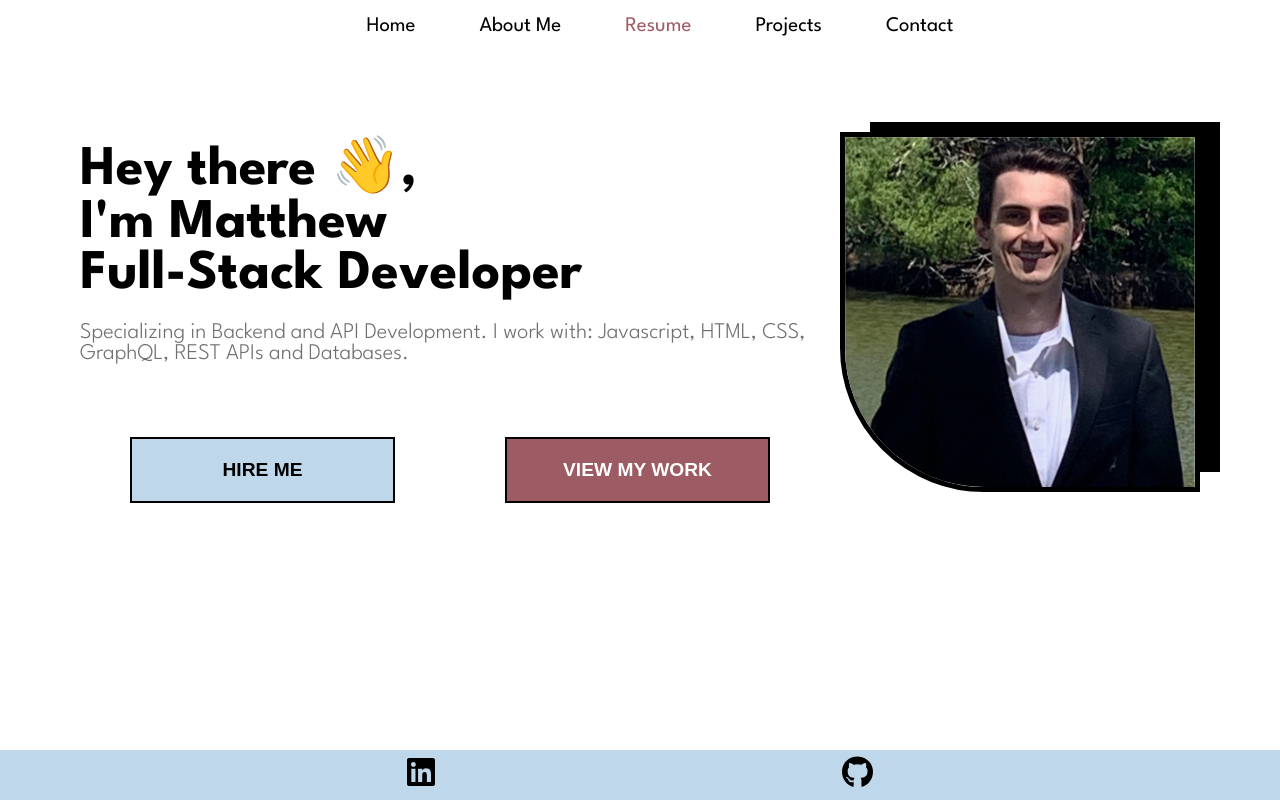
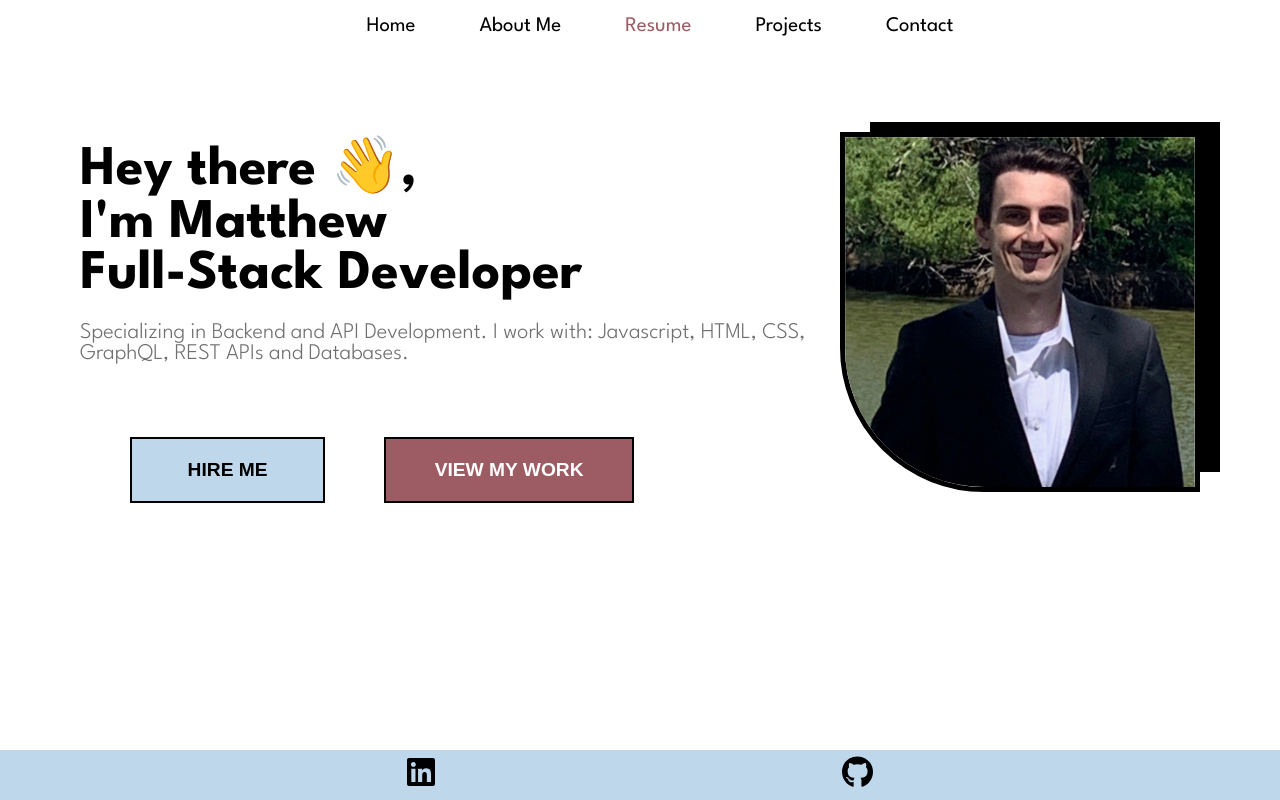
Before and after one commit to mberti13/mberti-portfolio, a React (Create React App) app: page / in a window 1280 px wide. Built offline with nearby package versions, Linux system fonts and the light colour scheme.

Commit message:
added links to header buttons

```diff
--- a/src/components/Header.jsx
+++ b/src/components/Header.jsx
@@ -1,6 +1,7 @@
 import React from "react";
 
 import Headshot from "../assets/images/linkedin.jpg";
+import { Link } from 'react-router-dom';
 
 
 const Header = () => {
@@ -14,8 +15,8 @@ const Header = () => {
           <p>Specializing in Backend and API Development. I work with: Javascript, HTML, CSS, GraphQL, REST APIs and Databases. </p>
         </div>
         <div className="buttons">
-            <button className="cta hire">HIRE ME</button>
-            <button className="cta portfolio">VIEW MY WORK</button>
+            <Link to={"/contact"}><button className="cta hire">HIRE ME</button></Link>
+            <Link to={"/projects"}><button className="cta portfolio">VIEW MY WORK</button></Link>
         </div>
       </main>
       <figure>
```
